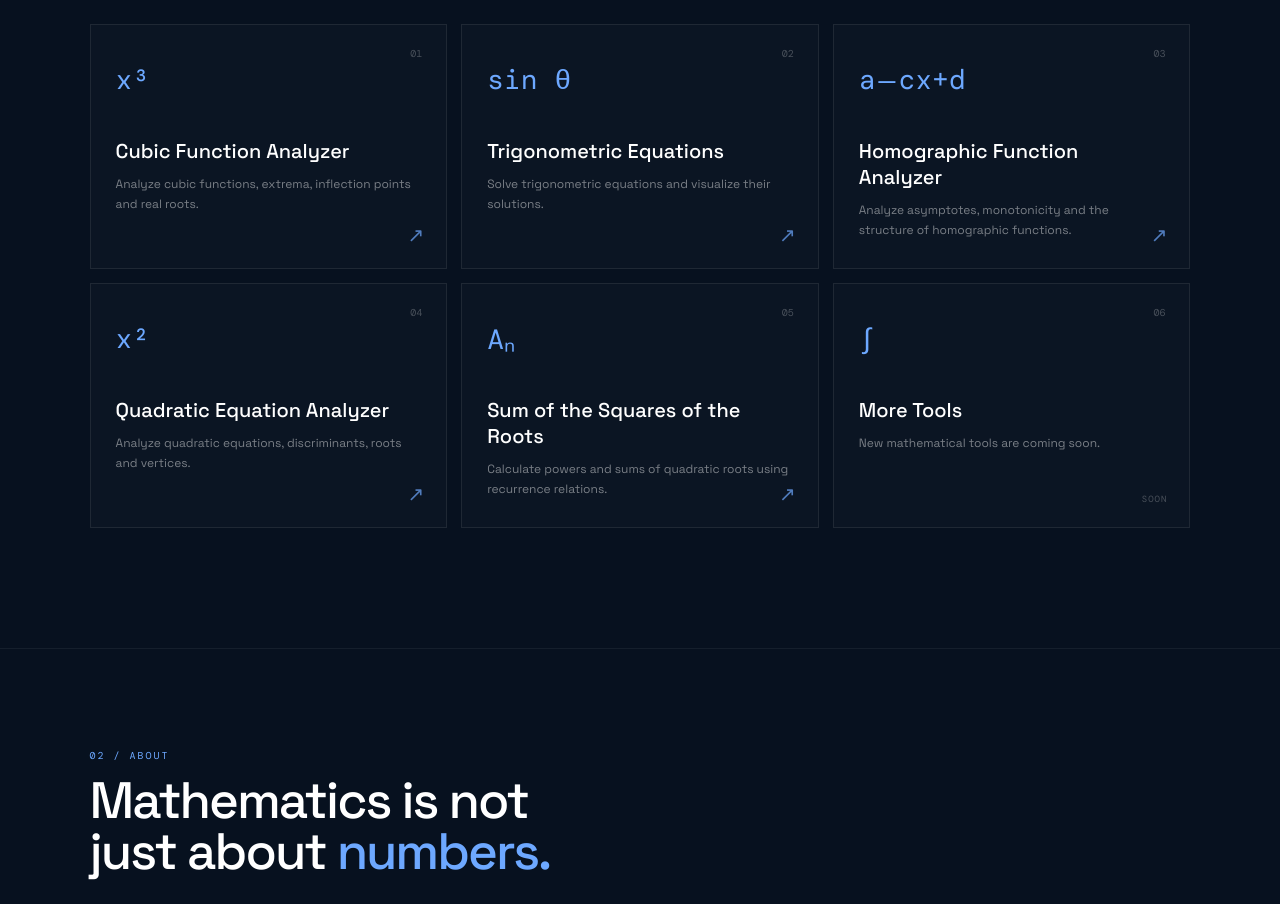
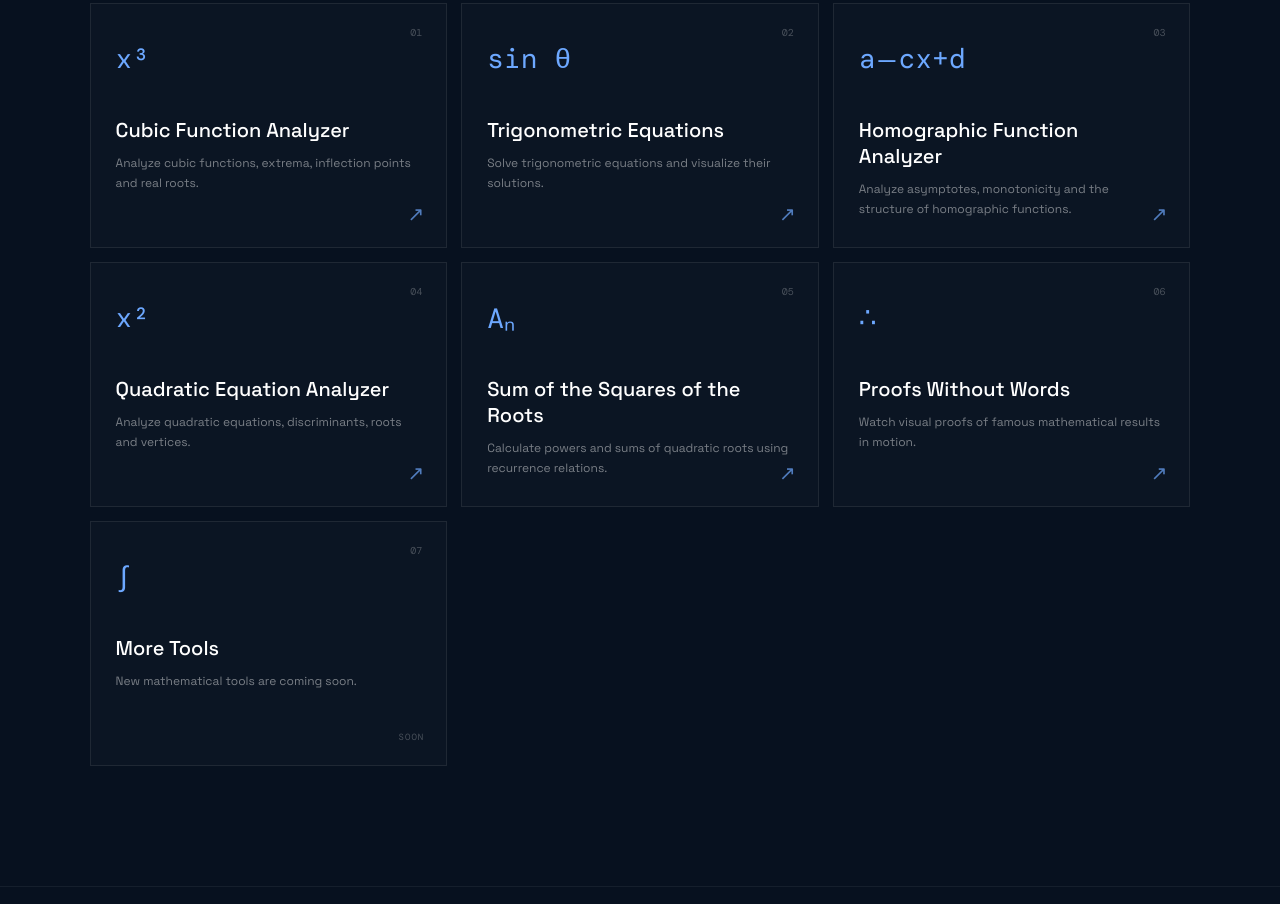
Before and after one commit to amirmo87/amirmo87.github.io, a plain HTML site: page index.html in a window 1280 px wide. Shown: the part 971-1875 px from the top of the page. Drawn offline with nearby package versions, Linux system fonts and the light colour scheme.

Commit message:
Update index.html

````diff
--- a/index.html
+++ b/index.html
@@ -4,7 +4,6 @@
 
 <head>
 
-```
     <meta charset="UTF-8">
 
     <meta name="viewport" content="width=device-width, initial-scale=1.0">
@@ -26,13 +25,11 @@
         href="https://fonts.googleapis.com/css2?family=DM+Mono:wght@400;500&family=Space+Grotesk:wght@400;500;600;700&display=swap"
         rel="stylesheet"
     >
-```
 
 </head>
 
 <body>
 
-```
     <!-- =========================================
          MATHEMATICAL BACKGROUND
          ========================================= -->
@@ -66,13 +63,11 @@
     </div>
 
 
-
     <!-- =========================================
          NAVIGATION
          ========================================= -->
 
     <header class="navbar">
-
 
         <div class="logo">
 
@@ -85,8 +80,6 @@
             </span>
 
         </div>
-
-
 
         <nav>
 
@@ -102,11 +95,13 @@
                 ABOUT
             </a>
 
+            <a href="../Proofs Without Words/index.html">
+                PROOFS
+            </a>
+
         </nav>
 
-
     </header>
-
 
 
     <!-- =========================================
@@ -116,22 +111,17 @@
     <main id="home">
 
 
-
         <!-- =====================================
              HERO SECTION
              ===================================== -->
 
         <section class="hero">
 
-
             <div class="hero-content">
-
 
                 <p class="eyebrow">
                     AMIRMO / MATHEMATICS
                 </p>
-
-
 
                 <h1>
 
@@ -145,8 +135,6 @@
 
                 </h1>
 
-
-
                 <p class="hero-description">
 
                     Analyze functions, solve equations and
@@ -154,8 +142,6 @@
                     interactive tools.
 
                 </p>
-
-
 
                 <a
                     href="#tools"
@@ -170,15 +156,12 @@
 
                 </a>
 
-
             </div>
-
 
 
             <!-- Mathematical Formula -->
 
             <div class="hero-equation">
-
 
                 <div class="equation-line">
 
@@ -186,13 +169,11 @@
 
                 </div>
 
-
                 <div class="equation-small">
 
                     Δ = b² − 4ac
 
                 </div>
-
 
                 <div class="equation-small">
 
@@ -200,13 +181,9 @@
 
                 </div>
 
-
             </div>
 
-
         </section>
-
-
 
 
         <!-- =====================================
@@ -218,18 +195,15 @@
             class="tools-section"
         >
 
-
             <!-- Section Heading -->
 
             <div class="section-heading">
-
 
                 <div>
 
                     <p class="section-label">
                         01 / TOOLS
                     </p>
-
 
                     <h2>
 
@@ -243,18 +217,13 @@
 
                 </div>
 
-
-
                 <p class="section-description">
 
                     Choose a tool to start exploring.
 
                 </p>
 
-
             </div>
-
-
 
 
             <!-- =================================
@@ -264,34 +233,26 @@
             <div class="tools-grid">
 
 
-
-            <!-- =================================
-                 01 — CUBIC FUNCTION ANALYZER
-                 ================================= -->
+                <!-- 01 — CUBIC FUNCTION ANALYZER -->
 
                 <a
                     class="tool-card"
                     href="../Cubic Function Analyzer/index.html"
                 >
 
-
                     <div class="tool-number">
                         01
                     </div>
-
 
                     <div class="tool-symbol">
                         x³
                     </div>
 
-
                     <div class="tool-content">
-
 
                         <h3>
                             Cubic Function Analyzer
                         </h3>
-
 
                         <p>
 
@@ -300,47 +261,35 @@
 
                         </p>
 
-
                     </div>
-
 
                     <div class="tool-arrow">
                         ↗
                     </div>
 
-
                 </a>
 
 
-
-
-            <!-- =================================
-                 02 — TRIGONOMETRIC EQUATIONS
-                 ================================= -->
+                <!-- 02 — TRIGONOMETRIC EQUATIONS -->
 
                 <a
                     class="tool-card"
                     href="../Analyze Trigonometric Equations/index.html"
                 >
 
-
                     <div class="tool-number">
                         02
                     </div>
-
 
                     <div class="tool-symbol">
                         sin θ
                     </div>
 
-
                     <div class="tool-content">
-
 
                         <h3>
                             Trigonometric Equations
                         </h3>
-
 
                         <p>
 
@@ -349,63 +298,47 @@
 
                         </p>
 
-
                     </div>
-
 
                     <div class="tool-arrow">
                         ↗
                     </div>
 
-
                 </a>
 
 
-
-
-            <!-- =================================
-                 03 — HOMOGRAPHIC FUNCTION
-                 ================================= -->
+                <!-- 03 — HOMOGRAPHIC FUNCTION -->
 
                 <a
                     class="tool-card"
                     href="../Homographic Function Analyzer/index.html"
                 >
 
-
                     <div class="tool-number">
                         03
                     </div>
 
-
                     <div class="tool-symbol homographic-symbol">
-
 
                         <span>
                             a
                         </span>
 
-
                         <span>
                             ―
                         </span>
-
 
                         <span>
                             cx+d
                         </span>
 
-
                     </div>
 
-
                     <div class="tool-content">
-
 
                         <h3>
                             Homographic Function Analyzer
                         </h3>
-
 
                         <p>
 
@@ -414,47 +347,35 @@
 
                         </p>
 
-
                     </div>
-
 
                     <div class="tool-arrow">
                         ↗
                     </div>
 
-
                 </a>
 
 
-
-
-            <!-- =================================
-                 04 — QUADRATIC EQUATION
-                 ================================= -->
+                <!-- 04 — QUADRATIC EQUATION -->
 
                 <a
                     class="tool-card"
                     href="../Quadratic Equation Analyzer/index.html"
                 >
 
-
                     <div class="tool-number">
                         04
                     </div>
-
 
                     <div class="tool-symbol">
                         x²
                     </div>
 
-
                     <div class="tool-content">
-
 
                         <h3>
                             Quadratic Equation Analyzer
                         </h3>
-
 
                         <p>
 
@@ -463,47 +384,35 @@
 
                         </p>
 
-
                     </div>
-
 
                     <div class="tool-arrow">
                         ↗
                     </div>
 
-
                 </a>
 
 
-
-
-            <!-- =================================
-                 05 — SUM OF SQUARES
-                 ================================= -->
+                <!-- 05 — SUM OF SQUARES -->
 
                 <a
                     class="tool-card"
                     href="../Sum of the Squares of the Roots of a Quadratic Equation/index.html"
                 >
 
-
                     <div class="tool-number">
                         05
                     </div>
-
 
                     <div class="tool-symbol">
                         Aₙ
                     </div>
 
-
                     <div class="tool-content">
-
 
                         <h3>
                             Sum of the Squares of the Roots
                         </h3>
-
 
                         <p>
 
@@ -512,44 +421,69 @@
 
                         </p>
 
-
                     </div>
-
 
                     <div class="tool-arrow">
                         ↗
                     </div>
 
-
                 </a>
 
 
+                <!-- 06 — PROOFS WITHOUT WORDS -->
 
-
-            <!-- =================================
-                 06 — COMING SOON
-                 ================================= -->
-
-            <div class="tool-card coming-soon">
-
+                <a
+                    class="tool-card"
+                    href="../Proofs Without Words/index.html"
+                >
 
                     <div class="tool-number">
                         06
                     </div>
 
+                    <div class="tool-symbol">
+                        ∴
+                    </div>
+
+                    <div class="tool-content">
+
+                        <h3>
+                            Proofs Without Words
+                        </h3>
+
+                        <p>
+
+                            Watch visual proofs of famous
+                            mathematical results in motion.
+
+                        </p>
+
+                    </div>
+
+                    <div class="tool-arrow">
+                        ↗
+                    </div>
+
+                </a>
+
+
+                <!-- 07 — COMING SOON -->
+
+                <div class="tool-card coming-soon">
+
+                    <div class="tool-number">
+                        07
+                    </div>
 
                     <div class="tool-symbol">
                         ∫
                     </div>
 
-
                     <div class="tool-content">
-
 
                         <h3>
                             More Tools
                         </h3>
-
 
                         <p>
 
@@ -558,25 +492,17 @@
 
                         </p>
 
-
                     </div>
-
 
                     <div class="coming-label">
                         SOON
                     </div>
 
+                </div>
 
             </div>
 
-
-
-        </div>
-
-
         </section>
-
-
 
 
         <!-- =====================================
@@ -588,12 +514,9 @@
             class="about-section"
         >
 
-
             <p class="section-label">
                 02 / ABOUT
             </p>
-
-
 
             <h2>
 
@@ -609,8 +532,6 @@
 
             </h2>
 
-
-
             <p class="about-text">
 
                 AMIRMO Mathematics is a collection of
@@ -621,13 +542,9 @@
 
             </p>
 
-
         </section>
 
-
     </main>
-
-
 
 
     <!-- =========================================
@@ -636,14 +553,11 @@
 
     <footer>
 
-
         <div class="footer-logo">
 
             AMIRMO
 
         </div>
-
-
 
         <div class="footer-center">
 
@@ -651,18 +565,13 @@
 
         </div>
 
-
-
         <div class="footer-right">
 
             © 2026
 
         </div>
 
-
     </footer>
-
-
 
 
     <!-- =========================================
@@ -670,7 +579,6 @@
          ========================================= -->
 
     <script src="script.js"></script>
-```
 
 </body>
 
````
Lines whose indentation alone changed are shown as unchanged.
